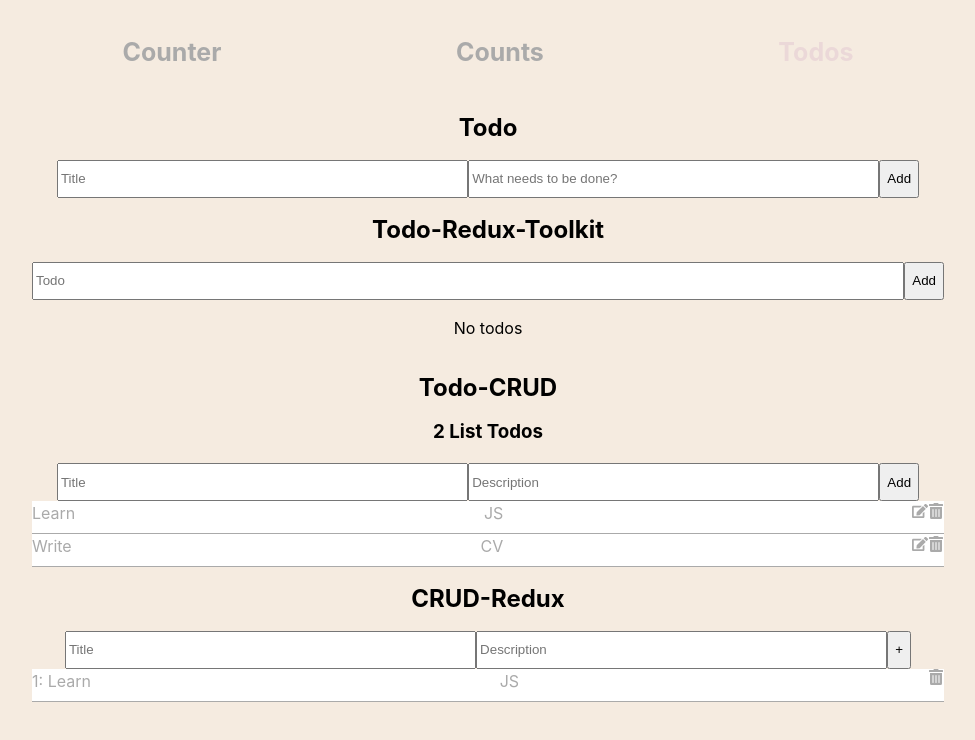
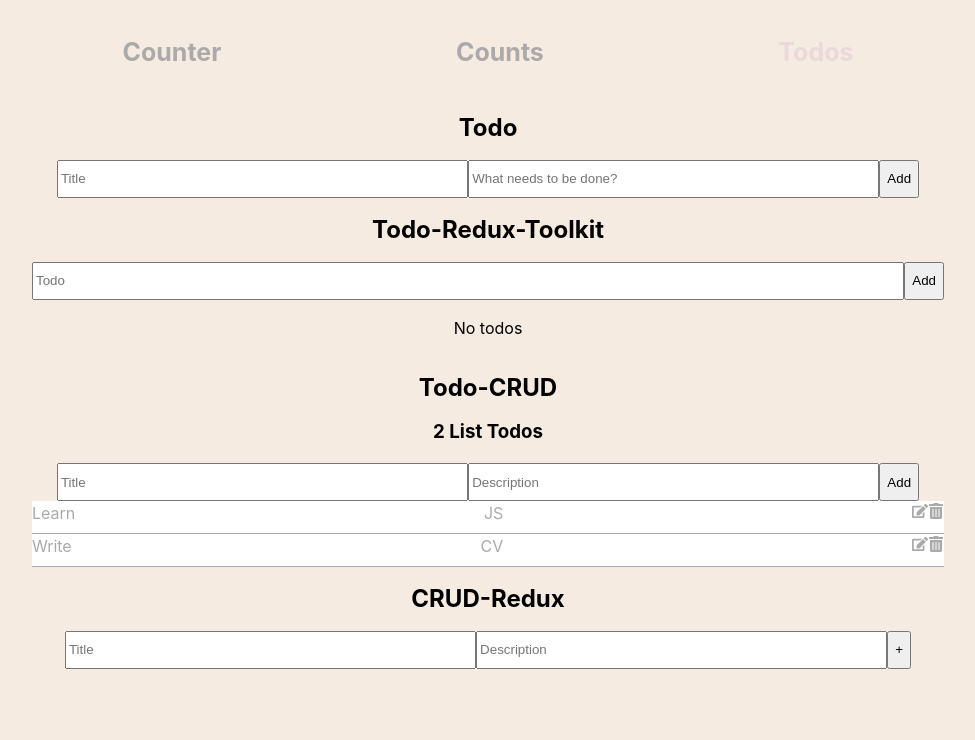
Before and after one commit to elis-11/redux-1, a React (Vite) app: page /todos in a window 1280 px wide. Shown: the top 740 px of the page, without its empty margins (152-1127 px from the left). Built offline with nearby package versions, Linux system fonts and the light colour scheme.

Commit message:
Crud-Redux

```diff
--- a/src/components/todos/CRUD-Redux.jsx
+++ b/src/components/todos/CRUD-Redux.jsx
@@ -1,15 +1,21 @@
-import { useRef, useState } from "react";
+import { useEffect, useRef, useState } from "react";
 import { FaTrashAlt } from "react-icons/fa";
 import "./Todos.scss";
 
 export const CrudRedux = () => {
-  const [todos, setTodos] = useState([
-    {
-      id: "t1",
-      title: "Learn",
-      description: "JS",
-    },
-  ]);
+  const [todos, setTodos] = useState(() => {
+    const savedTodosInLs = localStorage.getItem("todos");
+    if (savedTodosInLs) {
+      return JSON.parse(savedTodosInLs);
+    } else {
+      return [];
+    }
+  });
+
+  useEffect(() => {
+    localStorage.setItem("todos", JSON.stringify(todos));
+  }, [todos]);
+
   const [newTodo, setNewTodo] = useState({ title: "", description: "" });
   const inputRef = useRef();
 
```
